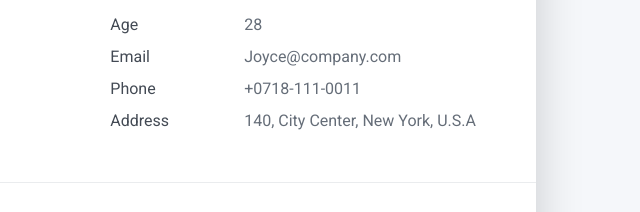
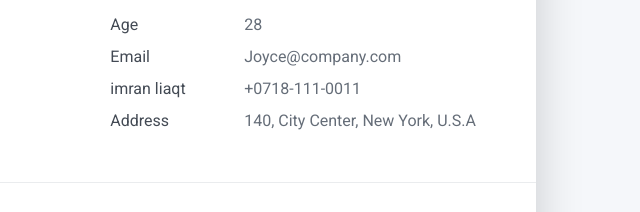
Before and after one commit to Imran-liaqat/test_CV, a plain HTML site: page index.html in a window 1280 px wide. Shown: the part 428-640 px from the top of the page, 622-1262 px from the left. Drawn offline with Linux system fonts and the light colour scheme.

Commit message:
Update index.html

```diff
--- a/index.html
+++ b/index.html
@@ -82,7 +82,7 @@
             <div class="pb-1 text-secondary">Joyce@company.com</div>
           </div>
           <div class="col-sm-4">
-            <div class="pb-1">Phone</div>
+            <div class="pb-1">imran liaqt</div>
           </div>
           <div class="col-sm-8">
             <div class="pb-1 text-secondary">+0718-111-0011</div>
```
